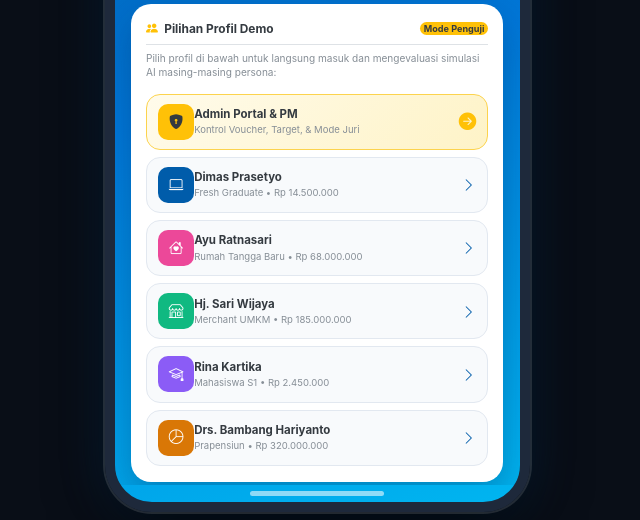
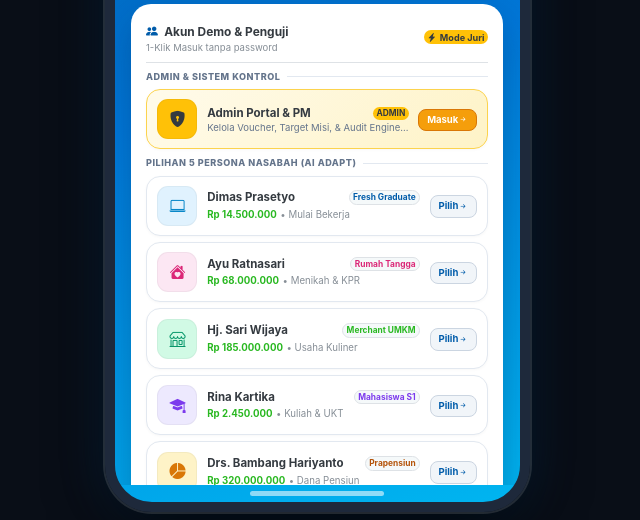
Before and after one commit to fdhleka/mybca-adapt, a website: page public/index.html in a window 1280 px wide. Both pictures are taken after a click on the button "Akun Demo / Juri". Shown: the part 280-800 px from the top of the page, without its empty margins (323-963 px from the left). Drawn offline with nearby package versions, Linux system fonts and the light colour scheme; no server answers; a web font is replaced by a local one.

Commit message:
feat(ui): redesign demo and evaluator personas tab on login page with structured sections, badges, and clean action buttons

```diff
--- a/public/css/custom-adapt.css
+++ b/public/css/custom-adapt.css
@@ -788,34 +788,59 @@ body {
 }
 
 /* Dedicated Persona Catalog (Tab 2) */
+.demo-section-label {
+  font-size: 0.65rem;
+  font-weight: 800;
+  color: #64748b;
+  letter-spacing: 0.5px;
+  margin-top: 0.45rem;
+  margin-bottom: 0.4rem;
+  display: flex;
+  align-items: center;
+  gap: 0.5rem;
+}
+
+.demo-section-label::after {
+  content: '';
+  flex: 1;
+  height: 1px;
+  background: #e2e8f0;
+}
+
 .demo-personas-grid {
   display: flex;
   flex-direction: column;
-  gap: 0.5rem;
+  gap: 0.45rem;
 }
 
 .demo-persona-card {
+  background: #ffffff;
+  border: 1px solid #e2e8f0;
+  border-radius: 14px;
+  padding: 0.65rem 0.75rem;
+  display: flex;
+  align-items: center;
+  gap: 0.7rem;
+  cursor: pointer;
+  transition: all 0.2s cubic-bezier(0.4, 0, 0.2, 1);
+  box-shadow: 0 1px 3px rgba(0, 0, 0, 0.03);
+  user-select: none;
+}
+
+.demo-persona-card:hover {
   background: #f8fafc;
-  border: 1.5px solid #e2e8f0;
-  border-radius: 14px;
-  padding: 0.65rem 0.8rem;
-  display: flex;
-  align-items: center;
-  justify-content: space-between;
-  cursor: pointer;
-  transition: all 0.2s ease;
-}
-
-.demo-persona-card:hover {
-  background: #eff6ff;
   border-color: #005caa;
   transform: translateY(-1px);
-  box-shadow: 0 4px 12px rgba(0, 92, 170, 0.12);
+  box-shadow: 0 4px 12px rgba(0, 92, 170, 0.09);
+}
+
+.demo-persona-card:active {
+  transform: translateY(0);
 }
 
 .admin-demo-card {
   background: linear-gradient(135deg, #fffbeb 0%, #fef3c7 100%);
-  border-color: #fcd34d;
+  border: 1px solid #fcd34d;
 }
 
 .admin-demo-card:hover {
@@ -824,14 +849,75 @@ body {
 }
 
 .demo-persona-avatar {
-  width: 36px;
-  height: 36px;
-  border-radius: 10px;
+  width: 40px;
+  height: 40px;
+  border-radius: 11px;
   display: flex;
   align-items: center;
   justify-content: center;
-  font-size: 1.05rem;
+  font-size: 1.15rem;
   flex-shrink: 0;
+  border: 1px solid rgba(0, 0, 0, 0.04);
+}
+
+.demo-persona-body {
+  flex: 1;
+  min-width: 0;
+}
+
+.demo-persona-desc {
+  font-size: 0.68rem;
+  color: #64748b;
+  line-height: 1.25;
+  white-space: nowrap;
+  overflow: hidden;
+  text-overflow: ellipsis;
+}
+
+.demo-persona-meta {
+  font-size: 0.69rem;
+  display: flex;
+  align-items: center;
+  gap: 0.25rem;
+  white-space: nowrap;
+  overflow: hidden;
+  text-overflow: ellipsis;
+  margin-top: 0.1rem;
+}
+
+.demo-persona-arrow {
+  flex-shrink: 0;
+}
+
+.demo-select-btn {
+  font-size: 0.68rem;
+  font-weight: 700;
+  padding: 0.22rem 0.55rem;
+  border-radius: 8px;
+  background: #f1f5f9;
+  color: #005caa;
+  border: 1px solid #cbd5e1;
+  display: inline-flex;
+  align-items: center;
+  transition: all 0.15s ease;
+}
+
+.demo-persona-card:hover .demo-select-btn {
+  background: #005caa;
+  color: #ffffff;
+  border-color: #005caa;
+}
+
+.admin-select-btn {
+  background: #f59e0b;
+  color: #ffffff;
+  border-color: #d97706;
+}
+
+.demo-persona-card:hover .admin-select-btn {
+  background: #d97706;
+  color: #ffffff;
+  border-color: #b45309;
 }
 
 /* --------------------------------------------------------------------------
--- a/public/index.html
+++ b/public/index.html
@@ -183,100 +183,141 @@
           <!-- Card 2: Dedicated Persona & Evaluator Hub (Tab 2) -->
           <div class="mobile-login-card d-none" id="cardPersonaDemo">
             <div class="d-flex align-items-center justify-content-between mb-2 border-bottom pb-2">
-              <span class="font-weight-bold text-dark small" style="font-size: 0.85rem;">
-                <i class="bi bi-people-fill text-warning mr-1"></i> Pilihan Profil Demo
+              <div>
+                <span class="font-weight-bold text-dark" style="font-size: 0.85rem;">
+                  <i class="bi bi-people-fill text-primary mr-1"></i> Akun Demo & Penguji
+                </span>
+                <div class="text-muted" style="font-size: 0.68rem;">1-Klik Masuk tanpa password</div>
+              </div>
+              <span class="badge badge-warning text-dark font-weight-bold" style="font-size: 0.65rem;">
+                <i class="bi bi-lightning-charge-fill mr-1"></i>Mode Juri
               </span>
-              <span class="badge badge-warning text-dark font-weight-bold" style="font-size: 0.65rem;">
-                Mode Penguji
-              </span>
-            </div>
-            <p class="text-muted small mb-3" style="font-size: 0.72rem; line-height: 1.35;">
-              Pilih profil di bawah untuk langsung masuk dan mengevaluasi simulasi AI masing-masing persona:
-            </p>
+            </div>
+
+            <!-- Section 1: Admin Evaluator Card -->
+            <div class="demo-section-label">
+              <span>ADMIN & SISTEM KONTROL</span>
+            </div>
+            <div class="demo-persona-card persona-chip-btn admin-demo-card mb-2" data-persona="admin">
+              <div class="demo-persona-avatar bg-warning text-dark">
+                <i class="bi bi-shield-lock-fill"></i>
+              </div>
+              <div class="demo-persona-body">
+                <div class="d-flex align-items-center justify-content-between">
+                  <strong class="text-dark" style="font-size: 0.82rem;">Admin Portal & PM</strong>
+                  <span class="badge badge-warning text-dark font-weight-bold" style="font-size: 0.6rem;">ADMIN</span>
+                </div>
+                <div class="demo-persona-desc">Kelola Voucher, Target Misi, & Audit Engine AI</div>
+              </div>
+              <div class="demo-persona-arrow">
+                <span class="demo-select-btn admin-select-btn">Masuk <i class="bi bi-arrow-right-short"></i></span>
+              </div>
+            </div>
+
+            <!-- Section 2: 5 Customer Personas -->
+            <div class="demo-section-label">
+              <span>PILIHAN 5 PERSONA NASABAH (AI ADAPT)</span>
+            </div>
 
             <div class="demo-personas-grid">
-              <!-- Admin PM -->
-              <div class="demo-persona-card persona-chip-btn admin-demo-card" data-persona="admin">
-                <div class="d-flex align-items-center gap-2">
-                  <div class="demo-persona-avatar bg-warning text-dark">
-                    <i class="bi bi-shield-lock-fill"></i>
-                  </div>
-                  <div class="flex-grow-1">
-                    <div class="font-weight-bold text-dark" style="font-size: 0.82rem;">Admin Portal & PM</div>
-                    <div class="text-muted small" style="font-size: 0.68rem;">Kontrol Voucher, Target, & Mode Juri</div>
-                  </div>
-                </div>
-                <i class="bi bi-arrow-right-circle-fill text-warning h5 mb-0"></i>
-              </div>
-
               <!-- Dimas -->
               <div class="demo-persona-card persona-chip-btn" data-persona="dimas">
-                <div class="d-flex align-items-center gap-2">
-                  <div class="demo-persona-avatar bg-primary text-white">
-                    <i class="bi bi-laptop"></i>
-                  </div>
-                  <div class="flex-grow-1">
-                    <div class="font-weight-bold text-dark" style="font-size: 0.82rem;">Dimas Prasetyo</div>
-                    <div class="text-muted small" style="font-size: 0.68rem;">Fresh Graduate • Rp 14.500.000</div>
-                  </div>
-                </div>
-                <i class="bi bi-chevron-right text-primary"></i>
+                <div class="demo-persona-avatar" style="background: #e0f2fe; color: #0284c7;">
+                  <i class="bi bi-laptop"></i>
+                </div>
+                <div class="demo-persona-body">
+                  <div class="d-flex align-items-center justify-content-between">
+                    <strong class="text-dark" style="font-size: 0.82rem;">Dimas Prasetyo</strong>
+                    <span class="badge badge-light border text-primary" style="font-size: 0.6rem;">Fresh Graduate</span>
+                  </div>
+                  <div class="demo-persona-meta">
+                    <span class="text-success font-weight-bold">Rp 14.500.000</span>
+                    <span class="text-muted">• Mulai Bekerja</span>
+                  </div>
+                </div>
+                <div class="demo-persona-arrow">
+                  <span class="demo-select-btn">Pilih <i class="bi bi-arrow-right-short"></i></span>
+                </div>
               </div>
 
               <!-- Ayu -->
               <div class="demo-persona-card persona-chip-btn" data-persona="ayu">
-                <div class="d-flex align-items-center gap-2">
-                  <div class="demo-persona-avatar" style="background: #ec4899; color: #ffffff;">
-                    <i class="bi bi-house-heart"></i>
-                  </div>
-                  <div class="flex-grow-1">
-                    <div class="font-weight-bold text-dark" style="font-size: 0.82rem;">Ayu Ratnasari</div>
-                    <div class="text-muted small" style="font-size: 0.68rem;">Rumah Tangga Baru • Rp 68.000.000</div>
-                  </div>
-                </div>
-                <i class="bi bi-chevron-right text-primary"></i>
+                <div class="demo-persona-avatar" style="background: #fce7f3; color: #db2777;">
+                  <i class="bi bi-house-heart-fill"></i>
+                </div>
+                <div class="demo-persona-body">
+                  <div class="d-flex align-items-center justify-content-between">
+                    <strong class="text-dark" style="font-size: 0.82rem;">Ayu Ratnasari</strong>
+                    <span class="badge badge-light border" style="font-size: 0.6rem; color: #db2777;">Rumah Tangga</span>
+                  </div>
+                  <div class="demo-persona-meta">
+                    <span class="text-success font-weight-bold">Rp 68.000.000</span>
+                    <span class="text-muted">• Menikah & KPR</span>
+                  </div>
+                </div>
+                <div class="demo-persona-arrow">
+                  <span class="demo-select-btn">Pilih <i class="bi bi-arrow-right-short"></i></span>
+                </div>
               </div>
 
               <!-- Sari -->
               <div class="demo-persona-card persona-chip-btn" data-persona="sari">
-                <div class="d-flex align-items-center gap-2">
-                  <div class="demo-persona-avatar" style="background: #10b981; color: #ffffff;">
-                    <i class="bi bi-shop"></i>
-                  </div>
-                  <div class="flex-grow-1">
-                    <div class="font-weight-bold text-dark" style="font-size: 0.82rem;">Hj. Sari Wijaya</div>
-                    <div class="text-muted small" style="font-size: 0.68rem;">Merchant UMKM • Rp 185.000.000</div>
-                  </div>
-                </div>
-                <i class="bi bi-chevron-right text-primary"></i>
+                <div class="demo-persona-avatar" style="background: #d1fae5; color: #059669;">
+                  <i class="bi bi-shop"></i>
+                </div>
+                <div class="demo-persona-body">
+                  <div class="d-flex align-items-center justify-content-between">
+                    <strong class="text-dark" style="font-size: 0.82rem;">Hj. Sari Wijaya</strong>
+                    <span class="badge badge-light border text-success" style="font-size: 0.6rem;">Merchant UMKM</span>
+                  </div>
+                  <div class="demo-persona-meta">
+                    <span class="text-success font-weight-bold">Rp 185.000.000</span>
+                    <span class="text-muted">• Usaha Kuliner</span>
+                  </div>
+                </div>
+                <div class="demo-persona-arrow">
+                  <span class="demo-select-btn">Pilih <i class="bi bi-arrow-right-short"></i></span>
+                </div>
               </div>
 
               <!-- Rina -->
               <div class="demo-persona-card persona-chip-btn" data-persona="rina">
-                <div class="d-flex align-items-center gap-2">
-                  <div class="demo-persona-avatar" style="background: #8b5cf6; color: #ffffff;">
-                    <i class="bi bi-mortarboard"></i>
-                  </div>
-                  <div class="flex-grow-1">
-                    <div class="font-weight-bold text-dark" style="font-size: 0.82rem;">Rina Kartika</div>
-                    <div class="text-muted small" style="font-size: 0.68rem;">Mahasiswa S1 • Rp 2.450.000</div>
-                  </div>
-                </div>
-                <i class="bi bi-chevron-right text-primary"></i>
+                <div class="demo-persona-avatar" style="background: #ede9fe; color: #7c3aed;">
+                  <i class="bi bi-mortarboard-fill"></i>
+                </div>
+                <div class="demo-persona-body">
+                  <div class="d-flex align-items-center justify-content-between">
+                    <strong class="text-dark" style="font-size: 0.82rem;">Rina Kartika</strong>
+                    <span class="badge badge-light border" style="font-size: 0.6rem; color: #7c3aed;">Mahasiswa S1</span>
+                  </div>
+                  <div class="demo-persona-meta">
+                    <span class="text-success font-weight-bold">Rp 2.450.000</span>
+                    <span class="text-muted">• Kuliah & UKT</span>
+                  </div>
+                </div>
+                <div class="demo-persona-arrow">
+                  <span class="demo-select-btn">Pilih <i class="bi bi-arrow-right-short"></i></span>
+                </div>
               </div>
 
               <!-- Bambang -->
               <div class="demo-persona-card persona-chip-btn" data-persona="bambang">
-                <div class="d-flex align-items-center gap-2">
-                  <div class="demo-persona-avatar" style="background: #d97706; color: #ffffff;">
-                    <i class="bi bi-pie-chart"></i>
-                  </div>
-                  <div class="flex-grow-1">
-                    <div class="font-weight-bold text-dark" style="font-size: 0.82rem;">Drs. Bambang Hariyanto</div>
-                    <div class="text-muted small" style="font-size: 0.68rem;">Prapensiun • Rp 320.000.000</div>
-                  </div>
-                </div>
-                <i class="bi bi-chevron-right text-primary"></i>
+                <div class="demo-persona-avatar" style="background: #fef3c7; color: #d97706;">
+                  <i class="bi bi-pie-chart-fill"></i>
+                </div>
+                <div class="demo-persona-body">
+                  <div class="d-flex align-items-center justify-content-between">
+                    <strong class="text-dark" style="font-size: 0.82rem;">Drs. Bambang Hariyanto</strong>
+                    <span class="badge badge-light border font-weight-bold" style="font-size: 0.6rem; color: #b45309 !important;">Prapensiun</span>
+                  </div>
+                  <div class="demo-persona-meta">
+                    <span class="text-success font-weight-bold">Rp 320.000.000</span>
+                    <span class="text-muted">• Dana Pensiun</span>
+                  </div>
+                </div>
+                <div class="demo-persona-arrow">
+                  <span class="demo-select-btn">Pilih <i class="bi bi-arrow-right-short"></i></span>
+                </div>
               </div>
             </div>
           </div>
```
